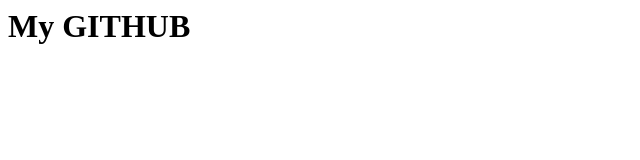
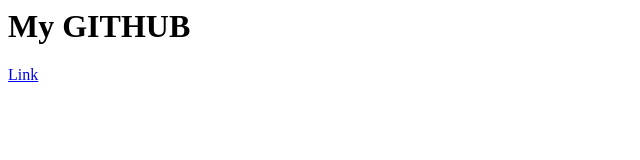
Before and after one commit to TemporalCoder/TemporalCoder.github.io, a plain HTML site: page index.html in a window 1280 px wide. Shown: the full height of the page, 0-640 px from the left. Drawn offline with Linux system fonts and the light colour scheme.

Commit message:
Update index.html

```diff
--- a/index.html
+++ b/index.html
@@ -1,5 +1,6 @@
 <head>
 <body>
 <h1> My GITHUB </h1>
+  <a href = "artest.html">Link</a>
 </body>
 </head>
```
